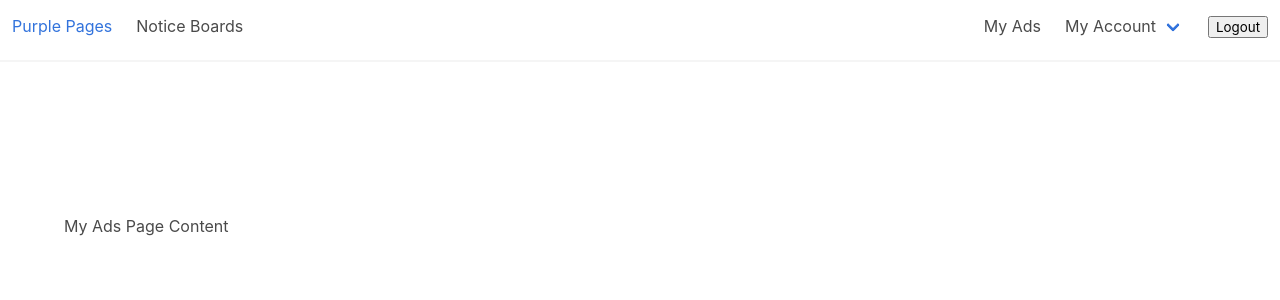
After one commit to davebland/purple-pages, a Django app: page /account/my_ads/ in a window 1280 px wide. The commit adds this page. Shown: the top 300 px of the page. Run offline with Django 3.2, Linux system fonts and the light colour scheme; the visitor is signed in with stand-in values (Sample User, id 1).

Commit message:
created my_ads view and updated login template to redirect back to requested page after login. Started tests for authenticated users

```diff
--- /dev/null
+++ b/accounts/templates/my_ads.html
@@ -0,0 +1,4 @@
+{% extends 'base.html' %}
+{% block main-content %}
+My Ads Page Content
+{% endblock %}
--- a/accounts/urls.py
+++ b/accounts/urls.py
@@ -1,9 +1,11 @@
 """ URL config for account views """
 
 from django.urls import path, include
-from .views import my_account
+
+from .views import my_account, my_ads
 
 urlpatterns = [
     path('', my_account, name="my_account"),
+    path('my_ads/', my_ads, name="my_ads"),
     path('', include('django.contrib.auth.urls')),
 ]
--- a/accounts/views.py
+++ b/accounts/views.py
@@ -4,3 +4,7 @@ from django.contrib.auth.decorators import login_required
 @login_required
 def my_account(request):
     return render(request, 'my_account.html')
+
+@login_required
+def my_ads(request):
+    return render(request, 'my_ads.html')
--- a/purple_pages/settings.py
+++ b/purple_pages/settings.py
@@ -132,5 +132,6 @@ STATICFILES_DIRS = [os.path.join(BASE_DIR, "static")]
 
 # Default URL Overrides
 
+LOGIN_REDIRECT_URL = 'my_account'
 LOGOUT_REDIRECT_URL = 'home'
 LOGIN_URL = 'login'
--- a/templates/base.html
+++ b/templates/base.html
@@ -24,7 +24,7 @@
             </div>
             <div class="navbar-menu">
                 <div class="navbar-end">
-                    <a href="#" class="navbar-item">My Ads</a>
+                    <a href="{% url 'my_ads' %}" class="navbar-item">My Ads</a>
                     <div href="#" class="navbar-item has-dropdown is-hoverable">
                         <!-- Dropdown Account Menu -->
                         <a href="{% url 'my_account' %}" class="navbar-link">My Account</a>
--- a/templates/registration/login.html
+++ b/templates/registration/login.html
@@ -3,8 +3,7 @@
 <form action="{% url 'login' %}" method="POST">
     {{ form }}
     {% csrf_token %}
-    {{ next }}
-    <input type="hidden" name="next" value="{% url 'my_account' %}">
+    <input type="hidden" name="next" value="{{ next }}">
     <input type="submit" value="Login">
 </form>
 
```
Also changed, not shown: accounts/my_account_urls.py (added, +9 -0 lines), tests/test_accounts_views.py (+18 -5 lines).
